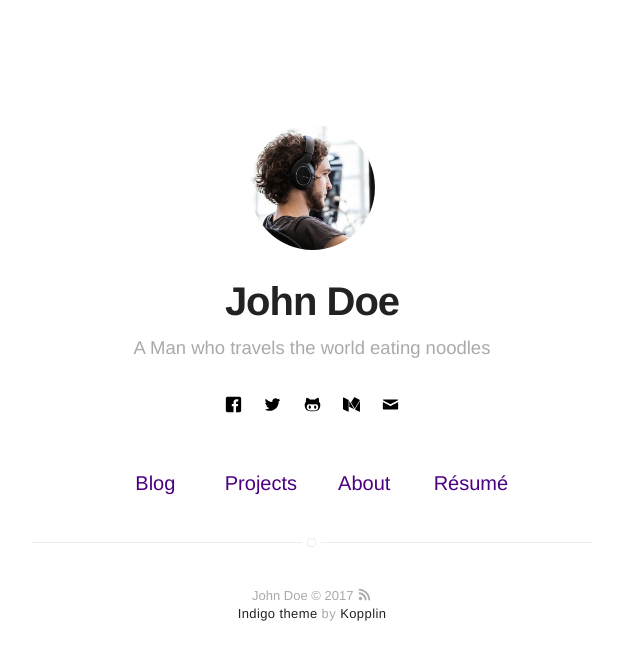
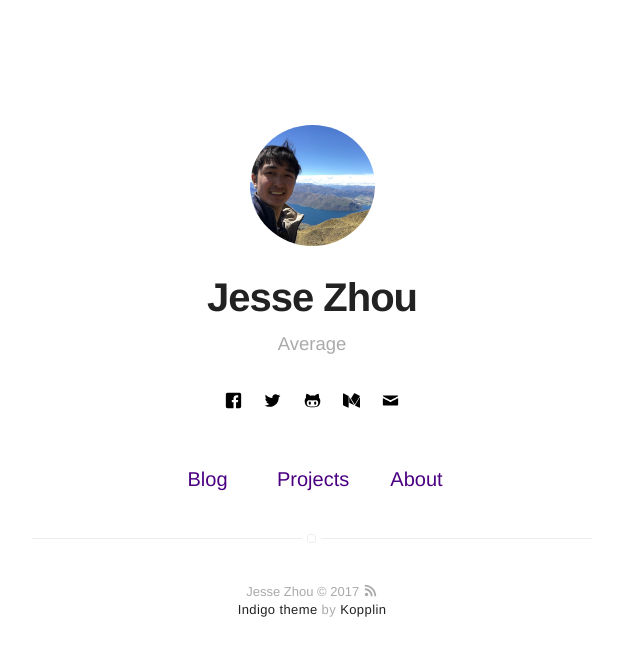
Before and after one commit to jzhou93/jzhou93.github.io, a Jekyll site: the page built from index.html, in a window 1280 px wide. Shown: the top 660 px of the page, without its empty margins (328-968 px from the left). Built offline with Jekyll 4.4.1, drawn with Linux system fonts in a browser that asks for light colours.

Commit message:
My profile edits

```diff
--- a/_config.yml
+++ b/_config.yml
@@ -1,22 +1,22 @@
 # main text of home
-name: John Doe
-bio: A Man who travels the world eating noodles
+name: Jesse Zhou
+bio: Average
 
 # twitter summary info
-description: A blog about technology and stuff related
+description: A blog about my life and stuff
 
 # if it's an external image, update below for true
 # better with square images
 external-image: false
-picture: assets/images/profile.jpg
+picture: assets/images/jesse.png
 
 # If you want to include your resume, set to true
 # and specify source (external or local).
-resume: true
-resume-external: true
-resume-url: https://google.com/?q=my+resume
+resume: false
+resume-external: false
+resume-url:
 
-url: https://koppl.in/indigo
+url: https://jessezhou.com
 # your url: http://USERNAME.github.io
 
 permalink: /:title/
@@ -50,21 +50,15 @@ github: mygithub
 medium: medium
 # vimeo: myvimeo
 # lanyrd: mylanyrd
-email: myemail@gmail.com
+email: jessezhou@gmail.com
 
 authors:
     johndoe:
-        name: John Doe
-        bio: A Man who travels the world eating noodles
+        name: Jesse
+        bio: Average
         external-image: false
-        picture: assets/images/profile.jpg
-        twitter: johndoe
-    jamesfoster:
-        name: James Foster
-        bio: A Man who develops software with coffee
-        external-image: false
-        picture: assets/images/james.jpg
-        twitter: jamesfoster
+        picture: assets/images/jesse.png
+        twitter: none
 
 # do you want a larger site? change the option below
 # options: [normal, large] | default: normal
```
